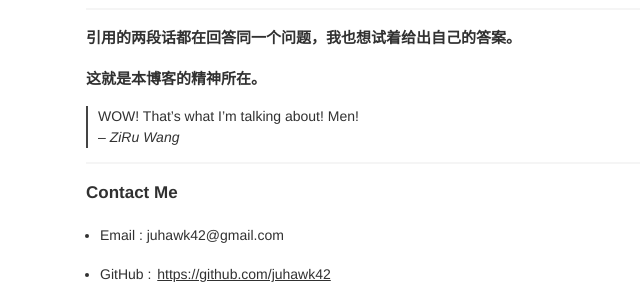
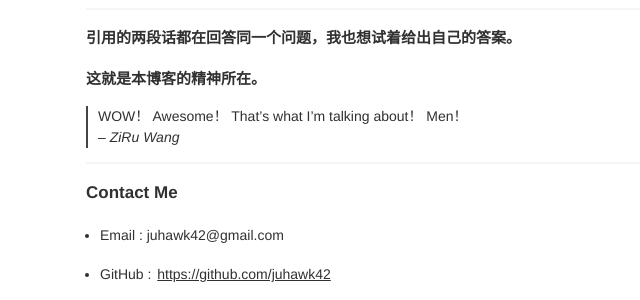
Before and after one commit to juhawk42/juhawk42.github.io, a Jekyll site: the page built from pages/about.md, in a window 1280 px wide. Shown: the part 430-730 px from the top of the page, without its empty margins (274-914 px from the left). Built offline with Jekyll 4.4.1, drawn with Linux system fonts in a browser that asks for light colours.

Commit message:
Update about.md

```diff
--- a/pages/about.md
+++ b/pages/about.md
@@ -24,7 +24,7 @@ title: About Me
 
 ### 这就是本博客的精神所在。
 
-> WOW! That's what I'm talking about! Men!
+> WOW！ Awesome！ That's what I'm talking about！ Men！
 -- *ZiRu Wang*
 
 ---
```
